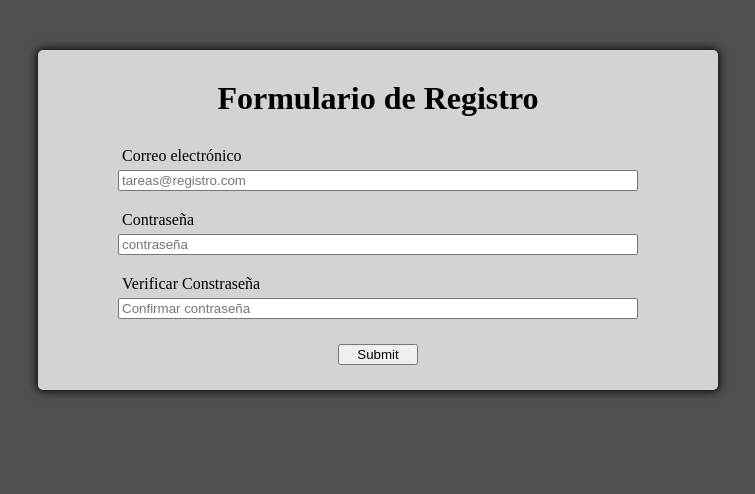
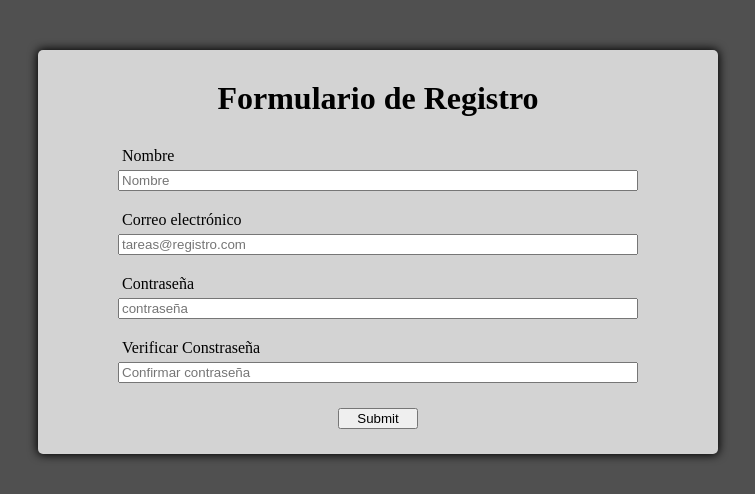
Before and after one commit to NuOldev/gestor-tareas-, a Flask app: page /registro in a window 1280 px wide. Shown: the top 494 px of the page, without its empty margins (262-1017 px from the left). Run offline with Flask 3, Linux system fonts and the light colour scheme.

Commit message:
Usa current_user, agrega campos en formularios

```diff
--- a/app.py
+++ b/app.py
@@ -3,7 +3,7 @@
 from flask import Flask, render_template, request, flash, redirect, url_for
 from sqlalchemy.exc import IntegrityError
 from extensions import db, bcrypt, login_manager
-from flask_login import login_user
+from flask_login import login_user, current_user
 from models import Usuario, Tarea
 from dotenv import load_dotenv
 from os import getenv
@@ -42,6 +42,7 @@ def crear_app():
                 contrasena = bcrypt.check_password_hash(usuario.clave_encriptada, password)
 
                 if contrasena:
+                    current_user()
                     login_user(usuario)
                     flash("Acceso correcto", "éxito")
                     return redirect(url_for('formulario_de_tareas'))
@@ -66,13 +67,10 @@ def crear_app():
 
             else:
                 try:
-                    nuevo_usuario = Usuario(nombre=nombre)
-                    db.session.add(nuevo_usuario)
-                    db.session.commit()
-                    nueva_tarea = Tarea(tarea_nombre=tarea, usuario_id=nuevo_usuario.id)
+                    nueva_tarea = Tarea(tarea_nombre=tarea, usuario_id=current_user.id)
                     db.session.add(nueva_tarea)
                     db.session.commit()
-                    flash(f"Usuario '{nombre}' y su tarea guardados con éxito.")
+                    flash(f"Tarea '{tarea}'guardada con éxito para {current_user.nombre}.")
                     return redirect(url_for('formulario_de_tareas'))
                 except IntegrityError as e:
                     print(f"Error: {e}")
@@ -89,6 +87,7 @@ def crear_app():
     def formulario_de_registro():
 
         if request.method == 'POST':
+            nombre = request.form.get('nombre').strip()
             correo = request.form.get('email').strip()
             password = request.form.get('password').strip()
             pass_verification = request.form.get('password-verification').strip()
@@ -98,11 +97,11 @@ def crear_app():
             else:
                 try:
                     encriptado = bcrypt.generate_password_hash(password)
-                    nuevo = Usuario(email=correo, clave_encriptada=encriptado)
+                    nuevo = Usuario(nombre=nombre, email=correo, clave_encriptada=encriptado)
                     db.session.add(nuevo)
                     db.session.commit()
                     print("datos guardados")
-                    flash("Registro Exitoso, bienvenido.")
+                    flash(f"Registro Exitoso, bienvenido {nombre}.")
                     return redirect(url_for('formulario_de_tareas'))
                 except IntegrityError:
                     db.session.rollback()
--- a/templates/index.html
+++ b/templates/index.html
@@ -20,7 +20,7 @@
         <label for="password">Contraseña</label>
         <input type="password" name="password" id="password" placeholder="contraseña" required>
         <button type="submit" name="submit" id="submit">Login</button>
-        <p><a href="/registro">registrarme</a></p>
+        <p><a href="/registro"></a>registrarme</p>
     </form>
 
 </body>
--- a/templates/registro.html
+++ b/templates/registro.html
@@ -11,6 +11,8 @@
     <div class="contenedor-formulario-registro">
         <form class="formulario" method="post" action="/registro">
             <h1 class="form-title">Formulario de Registro</h1>
+            <label for="nombre">Nombre</label>
+            <input class="input nombre" type="text" id="nombre" name="nombre" required placeholder="Nombre">
             <label for="email">Correo electrónico </label>
             <input class="input correo" type="email" id="email" name="email" required placeholder="tareas@registro.com">
             <label for="password">Contraseña</label>
```
